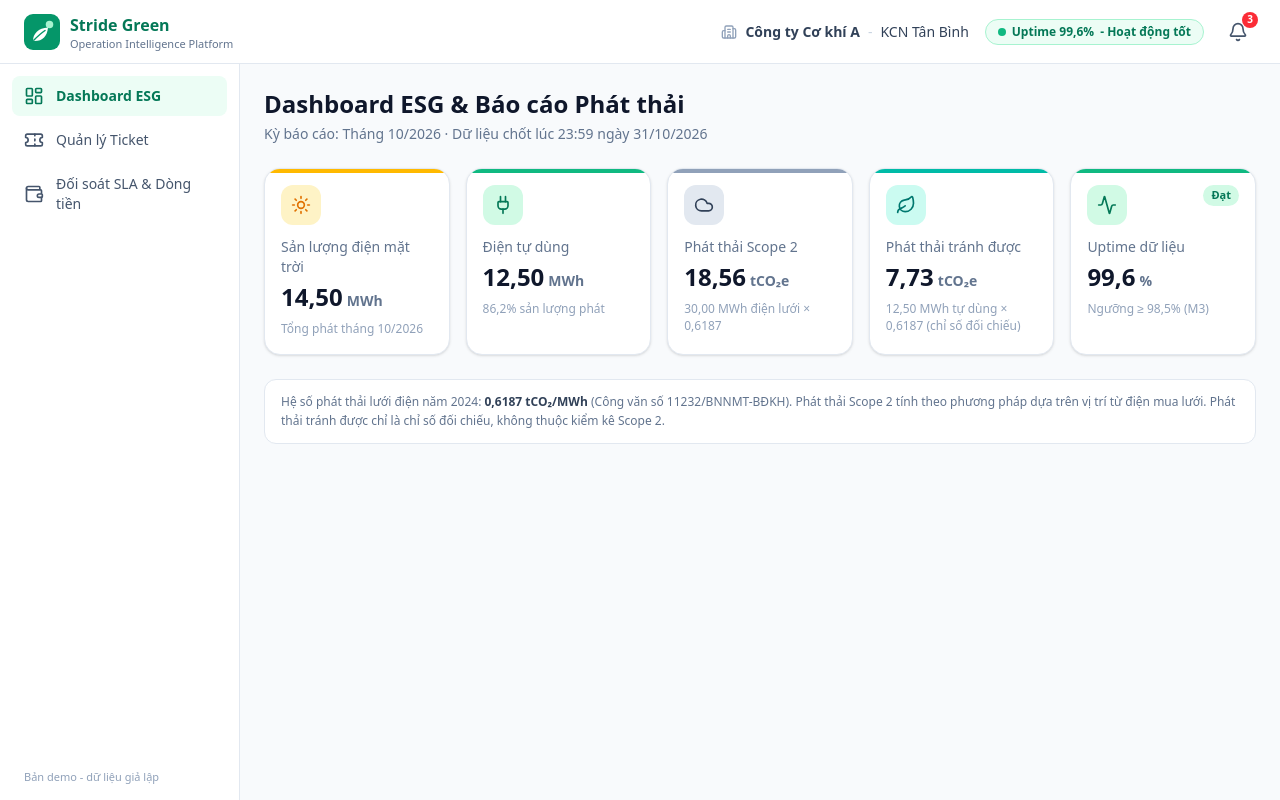
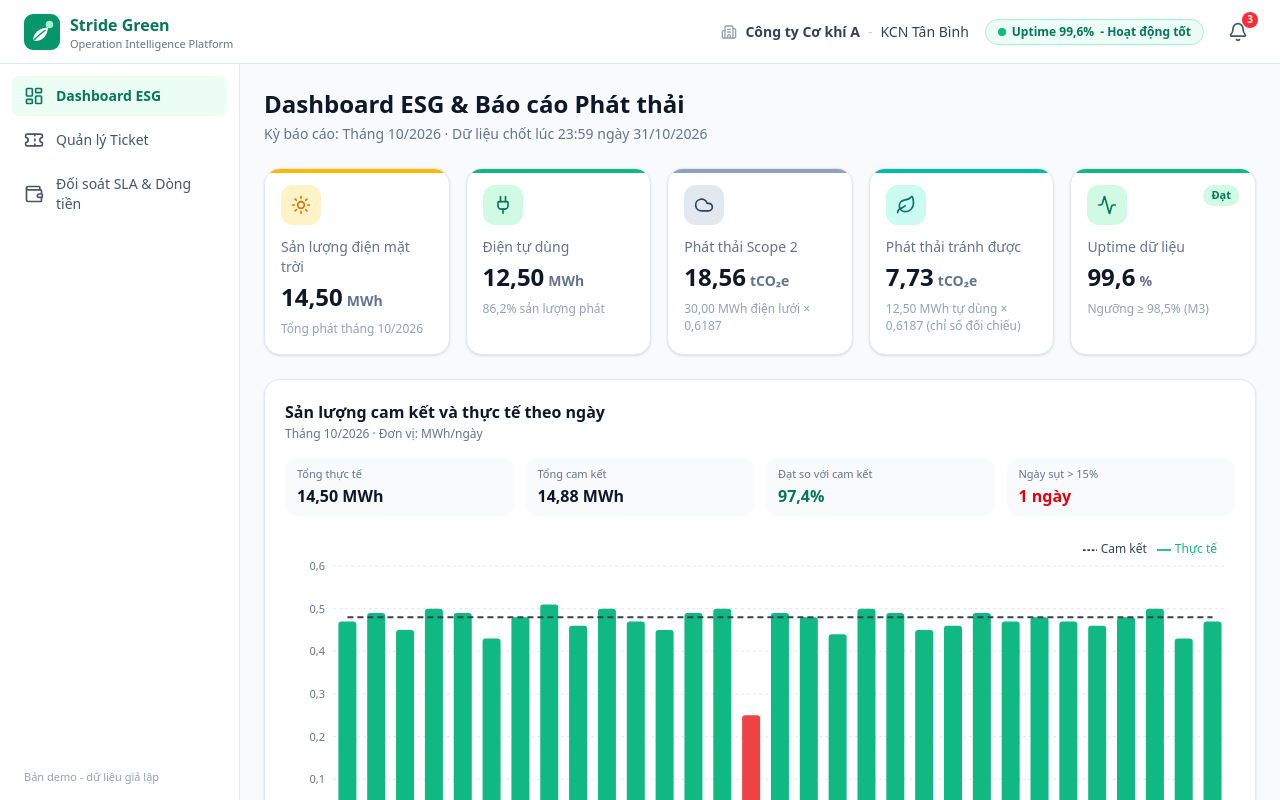
Before and after one commit to ltgiakhanh2000-hue/stride-green-demo, a Next.js app: page / in a window 1280 px wide. Shown: the top 800 px of the page. Built offline with nearby package versions, Linux system fonts and the light colour scheme.

Commit message:
thêm ChartSection vào trang dashboard

```diff
--- a/src/app/page.tsx
+++ b/src/app/page.tsx
@@ -1,5 +1,6 @@
 import ESGStats from "@/src/components/esg/ESGStats";
 import { esgStatsData } from "@/src/data/mockData";
+import ChartSection from "@/src/components/esg/ChartSection";
 
 export default function DashboardPage() {
   const d = esgStatsData;
@@ -23,7 +24,7 @@ export default function DashboardPage() {
       {/* ===== 5 thẻ KPI ===== */}
       <ESGStats />
 
-      {/* >>> BƯỚC 7: chèn <ChartSection /> vào ngay dưới dòng này <<< */}
+      <ChartSection />
 
       {/* ===== Chú thích hệ số phát thải ===== */}
       <p className="rounded-xl border border-slate-200 bg-white px-4 py-3 text-xs leading-relaxed text-slate-500">
--- /dev/null
+++ b/src/components/esg/ChartSection.tsx
@@ -0,0 +1,147 @@
+"use client";
+
+import {
+  Bar,
+  CartesianGrid,
+  Cell,
+  ComposedChart,
+  Legend,
+  Line,
+  ResponsiveContainer,
+  Tooltip,
+  XAxis,
+  YAxis,
+} from "recharts";
+import { chartData } from "@/src/data/mockData";
+import type { ChartPoint } from "@/src/data/mockData";
+
+// ===== Cấu hình (chỉnh tại đây) =====
+const COLOR_ACTUAL = "#10b981"; // cột thực tế (brand-500)
+const COLOR_INCIDENT = "#ef4444"; // cột ngày sự cố
+const COLOR_COMMIT = "#334155"; // đường cam kết (slate-700)
+const INCIDENT_RATIO = 0.85; // thực tế < 85% cam kết (sụt hơn 15%) thì coi là ngày sự cố
+
+// Định dạng số kiểu Việt Nam: 0.5 -> "0,50"
+const fmt = (n: number, digits = 2) => n.toFixed(digits).replace(".", ",");
+const isIncident = (p: ChartPoint) => p.thucTe < p.camKet * INCIDENT_RATIO;
+
+// ----- Khung tooltip khi rê chuột vào từng ngày -----
+interface TipProps {
+  active?: boolean;
+  payload?: { payload: ChartPoint }[];
+}
+
+function ChartTooltip({ active, payload }: TipProps) {
+  if (!active || !payload || payload.length === 0) return null;
+  const p = payload[0].payload;
+  const pct = (p.thucTe / p.camKet) * 100;
+  const incident = isIncident(p);
+
+  return (
+    <div className="rounded-lg border border-slate-200 bg-white px-3 py-2 text-xs shadow-lg">
+      <p className="mb-1 font-semibold text-slate-800">Ngày {p.day}</p>
+      <p className="text-slate-600">
+        Thực tế: <span className="font-semibold text-slate-900">{fmt(p.thucTe)} MWh</span>
+      </p>
+      <p className="text-slate-600">
+        Cam kết: <span className="font-semibold text-slate-900">{fmt(p.camKet)} MWh</span>
+      </p>
+      <p className={`mt-1 font-semibold ${incident ? "text-red-600" : "text-brand-700"}`}>
+        {fmt(pct, 1)}% so với cam kết
+      </p>
+      {incident && <p className="mt-0.5 text-red-600">Sự cố: lỏng cáp RS485</p>}
+    </div>
+  );
+}
+
+export default function ChartSection() {
+  // Số liệu tóm tắt tính từ dữ liệu
+  const totalActual = chartData.reduce((sum, p) => sum + p.thucTe, 0);
+  const totalCommit = chartData.reduce((sum, p) => sum + p.camKet, 0);
+  const achievement = (totalActual / totalCommit) * 100;
+  const incidentDays = chartData.filter(isIncident);
+
+  const summary = [
+    { label: "Tổng thực tế", value: `${fmt(totalActual)} MWh`, tone: "text-slate-900" },
+    { label: "Tổng cam kết", value: `${fmt(totalCommit)} MWh`, tone: "text-slate-900" },
+    { label: "Đạt so với cam kết", value: `${fmt(achievement, 1)}%`, tone: "text-brand-700" },
+    {
+      label: "Ngày sụt > 15%",
+      value: `${incidentDays.length} ngày`,
+      tone: incidentDays.length > 0 ? "text-red-600" : "text-slate-900",
+    },
+  ];
+
+  return (
+    <section className="rounded-2xl border border-slate-200 bg-white p-4 shadow-sm md:p-5">
+      <div>
+        <h2 className="text-base font-bold text-slate-900">Sản lượng cam kết và thực tế theo ngày</h2>
+        <p className="mt-0.5 text-xs text-slate-500">Tháng 10/2026 · Đơn vị: MWh/ngày</p>
+      </div>
+
+      {/* Dải số liệu tóm tắt */}
+      <dl className="mt-4 grid grid-cols-2 gap-3 md:grid-cols-4">
+        {summary.map((s) => (
+          <div key={s.label} className="rounded-xl bg-slate-50 px-3 py-2">
+            <dt className="text-[11px] font-medium text-slate-500">{s.label}</dt>
+            <dd className={`mt-0.5 text-base font-bold ${s.tone}`}>{s.value}</dd>
+          </div>
+        ))}
+      </dl>
+
+      {/* Biểu đồ */}
+      <div className="mt-4 h-72 w-full md:h-80">
+        <ResponsiveContainer width="100%" height="100%">
+          <ComposedChart data={chartData} margin={{ top: 8, right: 8, left: -12, bottom: 0 }}>
+            <CartesianGrid strokeDasharray="3 3" stroke="#e2e8f0" vertical={false} />
+            <XAxis
+              dataKey="day"
+              tick={{ fontSize: 11, fill: "#64748b" }}
+              tickLine={false}
+              axisLine={{ stroke: "#cbd5e1" }}
+              interval="preserveStartEnd"
+              minTickGap={14}
+            />
+            <YAxis
+              domain={[0, 0.6]}
+              tickCount={7}
+              tick={{ fontSize: 11, fill: "#64748b" }}
+              tickLine={false}
+              axisLine={false}
+              tickFormatter={(v: number) => fmt(v, 1)}
+            />
+            <Tooltip content={<ChartTooltip />} cursor={{ fill: "#f1f5f9" }} />
+            <Legend
+              verticalAlign="top"
+              align="right"
+              iconType="plainline"
+              wrapperStyle={{ fontSize: 12, paddingBottom: 8 }}
+            />
+
+            <Bar dataKey="thucTe" name="Thực tế" fill={COLOR_ACTUAL} radius={[3, 3, 0, 0]} maxBarSize={18}>
+              {chartData.map((p) => (
+                <Cell key={p.day} fill={isIncident(p) ? COLOR_INCIDENT : COLOR_ACTUAL} />
+              ))}
+            </Bar>
+            <Line
+              type="monotone"
+              dataKey="camKet"
+              name="Cam kết"
+              stroke={COLOR_COMMIT}
+              strokeWidth={2}
+              strokeDasharray="6 4"
+              dot={false}
+              activeDot={false}
+            />
+          </ComposedChart>
+        </ResponsiveContainer>
+      </div>
+
+      {/* Chú thích ngày sự cố (Legend của recharts không hiện được màu cột đỏ) */}
+      <p className="mt-3 flex items-center gap-2 text-xs text-slate-500">
+        <span className="inline-block h-3 w-3 rounded-sm" style={{ backgroundColor: COLOR_INCIDENT }} />
+        Cột đỏ: ngày sản lượng sụt hơn 15% so với cam kết (15/10 · lỏng cáp tín hiệu RS485, đã khắc phục trong 6 giờ 15 phút).
+      </p>
+    </section>
+  );
+}
```
